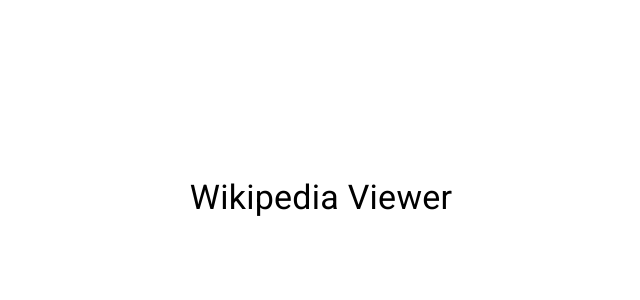
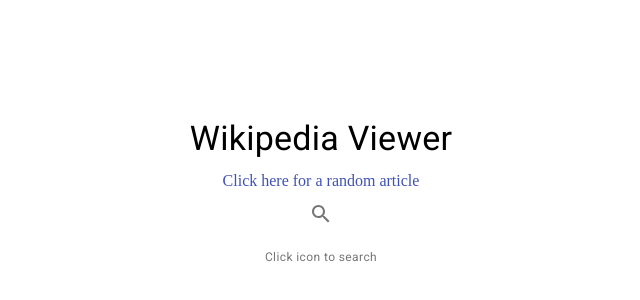
Before and after one commit to sam88mohd/wikipedia-viewer, a React (Create React App) app: page / in a window 1280 px wide. Shown: the part 210-510 px from the top of the page, without its empty margins (319-959 px from the left). Built offline with nearby package versions, Linux system fonts and the light colour scheme.

Commit message:
add search form and wikipedia link

```diff
--- a/package.json
+++ b/package.json
@@ -7,6 +7,7 @@
     "@material-ui/icons": "^4.11.2",
     "react": "^17.0.2",
     "react-dom": "^17.0.2",
+    "react-router-dom": "^6.2.1",
     "react-scripts": "0.9.5"
   },
   "scripts": {
--- a/src/App.jsx
+++ b/src/App.jsx
@@ -1,5 +1,7 @@
 import { makeStyles, Typography } from "@material-ui/core";
 import React from "react";
+import LinkWikipedia from "./components/LinkWikipedia";
+import SearchForm from "./components/SearchForm";
 
 const useStyles = makeStyles({
   root: {
@@ -15,7 +17,11 @@
   const classes = useStyles();
   return (
     <div className={classes.root}>
-      <Typography variant="h4">Wikipedia Viewer</Typography>
+      <Typography variant="h4" component="h1" gutterBottom>
+        Wikipedia Viewer
+      </Typography>
+      <LinkWikipedia />
+      <SearchForm />
     </div>
   );
 };
--- /dev/null
+++ b/src/components/LinkWikipedia.jsx
@@ -0,0 +1,14 @@
+import React from "react";
+import { Typography, Link } from "@material-ui/core";
+
+const LinkWikipedia = () => {
+  const url = "https://en.wikipedia.org/wiki/Special:Random";
+
+  return (
+    <Typography variant="">
+      <Link href={url}>Click here for a random article</Link>
+    </Typography>
+  );
+};
+
+export default LinkWikipedia;
--- /dev/null
+++ b/src/components/SearchForm.jsx
@@ -0,0 +1,73 @@
+import {
+  IconButton,
+  InputAdornment,
+  makeStyles,
+  TextField,
+  Typography,
+} from "@material-ui/core";
+import { Close, Search } from "@material-ui/icons";
+import React, { useState } from "react";
+
+const useStyles = makeStyles((theme) => ({
+  root: {
+    display: "flex",
+    flexDirection: "column",
+    justifyContent: "center",
+    alignItems: "center",
+  },
+  textField: {
+    margin: theme.spacing(1),
+    display: (showInput) => {
+      if (!showInput) {
+        return "none";
+      } else {
+        return "block";
+      }
+    },
+  },
+  icon: {
+    marginBottom: 10,
+    display: (showInput) => {
+      if (showInput) {
+        return "none";
+      } else {
+        return "block";
+      }
+    },
+  },
+}));
+
+const SearchForm = () => {
+  const [showInput, setShowInput] = useState(false);
+  const classes = useStyles(showInput);
+
+  return (
+    <form noValidate autoComplete="off" className={classes.root}>
+      <TextField
+        className={classes.textField}
+        variant="outlined"
+        InputProps={{
+          endAdornment: (
+            <InputAdornment position="end">
+              <IconButton onClick={() => setShowInput(false)}>
+                <Close />
+              </IconButton>
+            </InputAdornment>
+          ),
+        }}
+      />
+      <IconButton onClick={() => setShowInput(true)} className={classes.icon}>
+        <Search size="large" />
+      </IconButton>
+      <Typography
+        variant="caption"
+        color="textSecondary"
+        className={classes.icon}
+      >
+        Click icon to search
+      </Typography>
+    </form>
+  );
+};
+
+export default SearchForm;
```
Also changed, not shown: 1 other file (tests, documents, lock files or other folders).
